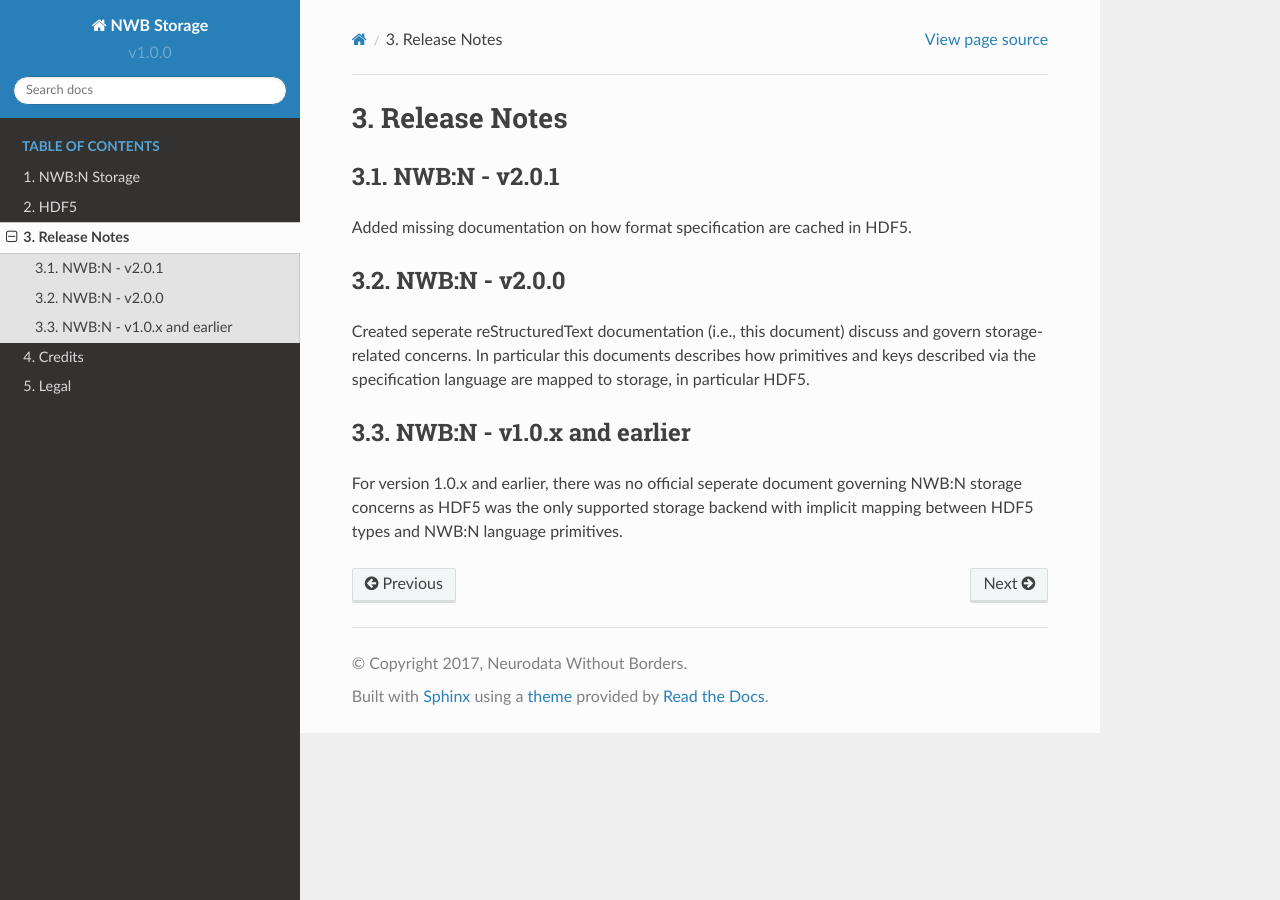
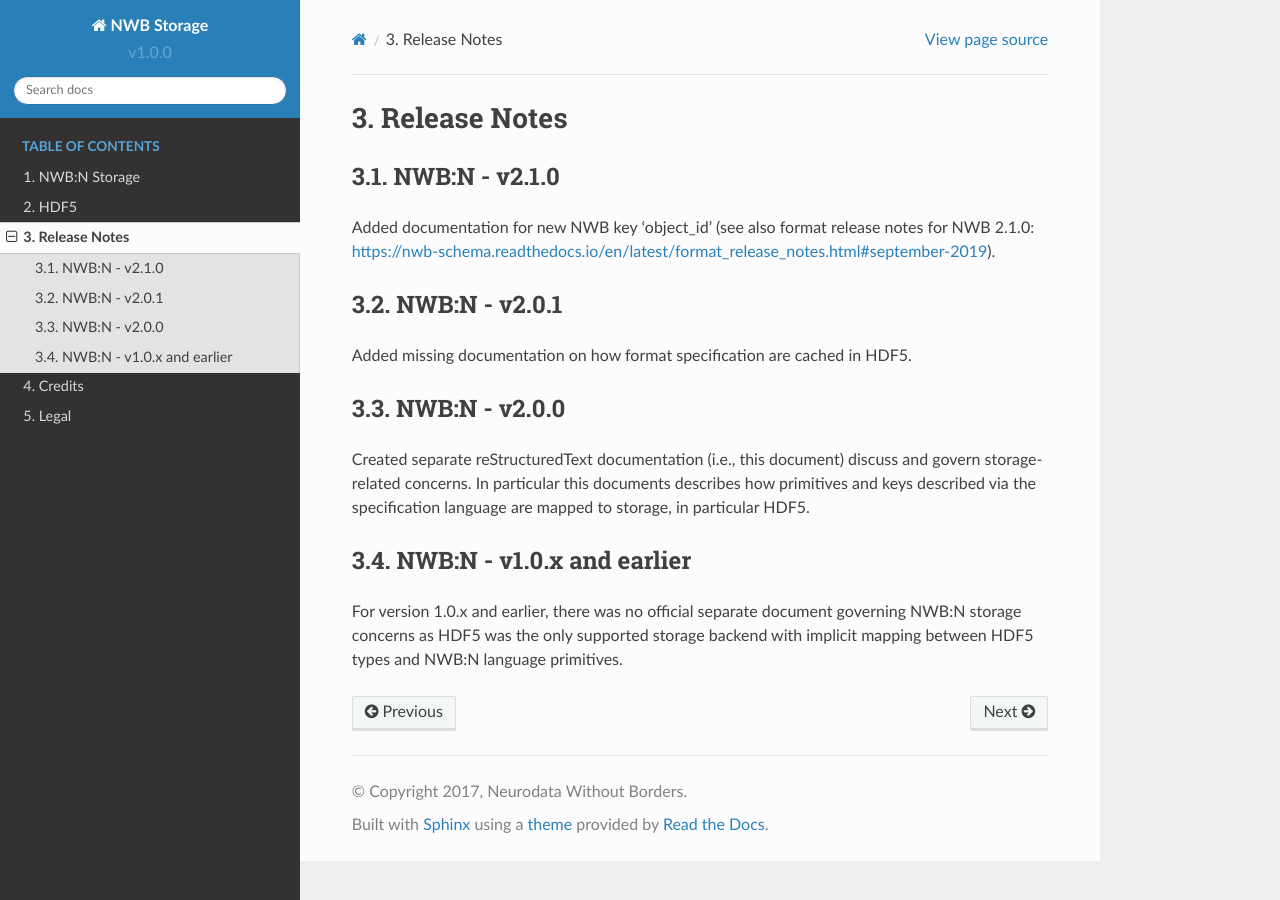
Before and after one commit to NeurodataWithoutBorders/nwb-schema, a Sphinx documentation site: the page built from docs/storage/source/storage_release_notes.rst, in a window 1280 px wide. Built offline with Sphinx 7.4.7 and the Read the Docs theme 2.0.0, drawn with Linux system fonts in a browser that asks for light colours.

Commit message:
Update storage release notes

```diff
--- a/docs/storage/source/storage_release_notes.rst
+++ b/docs/storage/source/storage_release_notes.rst
@@ -1,6 +1,10 @@
 =============
 Release Notes
 =============
+
+NWB:N - v2.1.0
+--------------
+Added documentation for new NWB key 'object_id' (see also format release notes for NWB 2.1.0: https://nwb-schema.readthedocs.io/en/latest/format_release_notes.html#september-2019).
 
 NWB:N - v2.0.1
 --------------
@@ -9,13 +13,13 @@ Added missing documentation on how format specification are cached in HDF5.
 NWB:N - v2.0.0
 ---------------
 
-Created seperate reStructuredText documentation (i.e., this document) discuss and govern
+Created separate reStructuredText documentation (i.e., this document) discuss and govern
 storage-related concerns. In particular this documents describes how primitives and keys
 described via the specification language are mapped to storage, in particular HDF5.
 
 NWB:N - v1.0.x and earlier
 --------------------------
 
-For version 1.0.x and earlier, there was no official seperate document governing NWB:N storage concerns as
+For version 1.0.x and earlier, there was no official separate document governing NWB:N storage concerns as
 HDF5 was the only supported storage backend with implicit mapping between HDF5 types and NWB:N
 language primitives.
```
